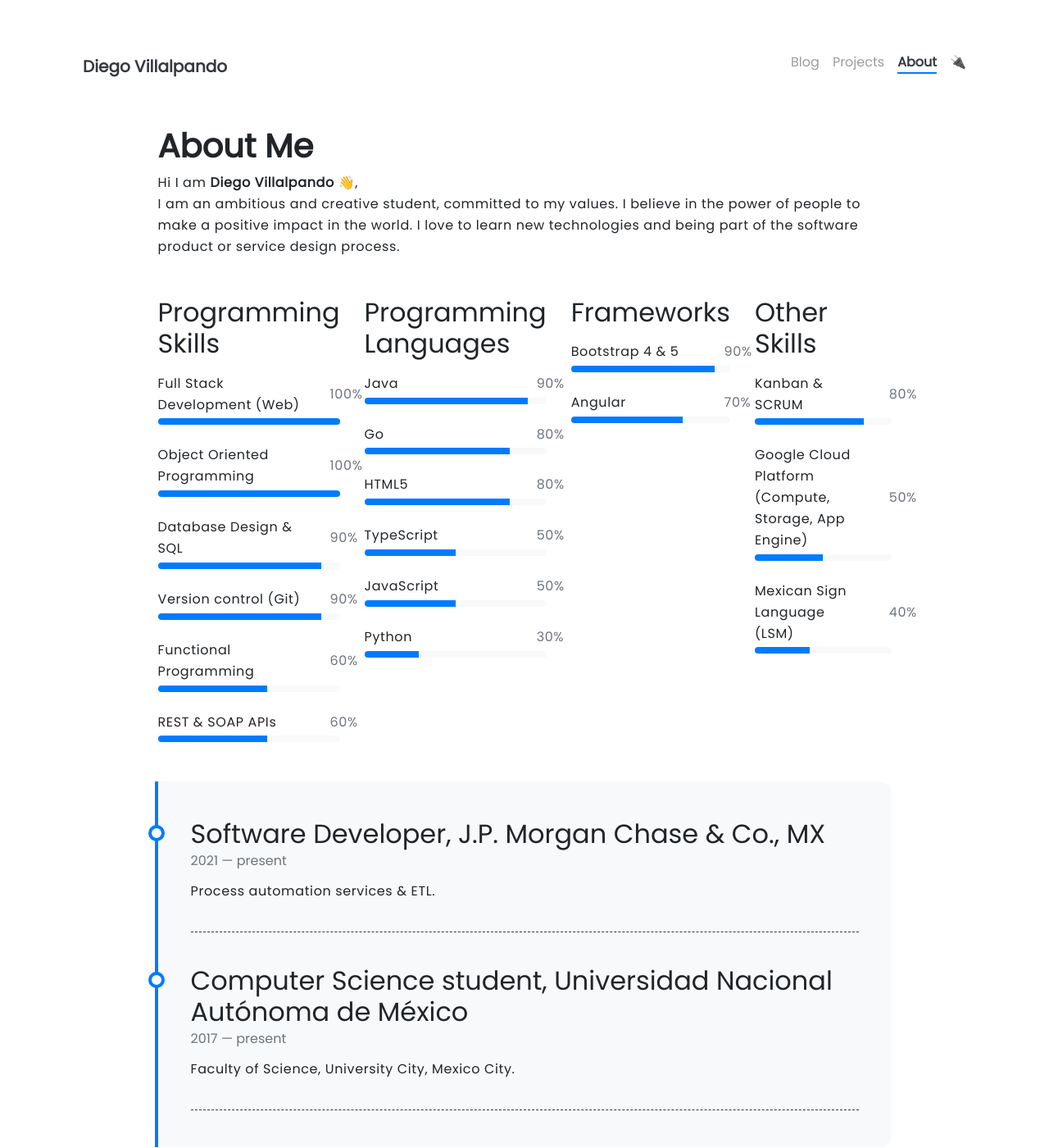
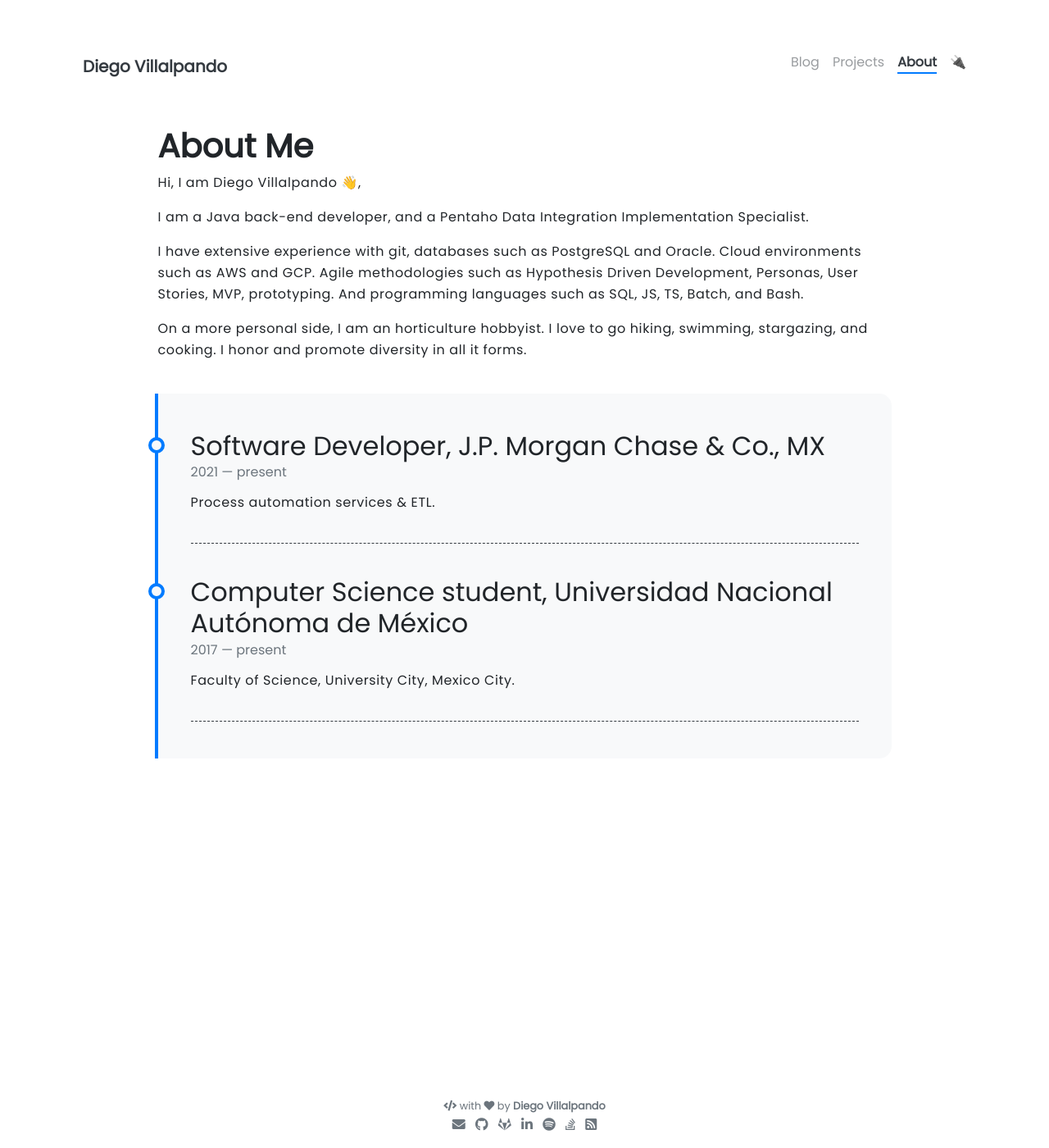
Before and after one commit to Dialvive/dialvive.dev, a Jekyll site: the page built from pages/about.md, in a window 1280 px wide and 1400 px high. Shown: the whole window at 82% size. Built offline with Jekyll 4.4.1, drawn with Linux system fonts in a browser that asks for light colours; nearby versions of some CDN libraries; emoji names are drawn with the system emoji font.

Commit message:
Update about.md

```diff
--- a/pages/about.md
+++ b/pages/about.md
@@ -6,16 +6,13 @@ weight: 3
 ---
 
 # **About Me**
+Hi, I am Diego Villalpando :wave:,<br>
 
-Hi I am **{{ site.author.name }}** :wave:,<br>
-I am an ambitious and creative student, committed to my values. I believe in the power of people to make a positive impact in the world. I love to learn new technologies and being part of the software product or service design process.
+I am a Java back-end developer, and a Pentaho Data Integration Implementation Specialist.<br>
 
-<div class="row">
-{% include about/skills.html title="Programming Skills" source=site.data.programming-skills %}
-{% include about/skills.html title="Programming Languages" source=site.data.programming-languages %}
-{% include about/skills.html title="Frameworks" source=site.data.frameworks %}
-{% include about/skills.html title="Other Skills" source=site.data.other-skills %}
-</div>
+I have extensive experience with git, databases such as PostgreSQL and Oracle. Cloud environments such as AWS and GCP. Agile methodologies such as Hypothesis Driven Development, Personas, User Stories, MVP, prototyping. And programming languages such as SQL, JS, TS, Batch, and Bash.<br>
+
+On a more personal side, I am an horticulture hobbyist. I love to go hiking, swimming, stargazing, and cooking. I honor and promote diversity in all it forms.<br>
 
 <div class="row">
 {% include about/timeline.html %}
```
